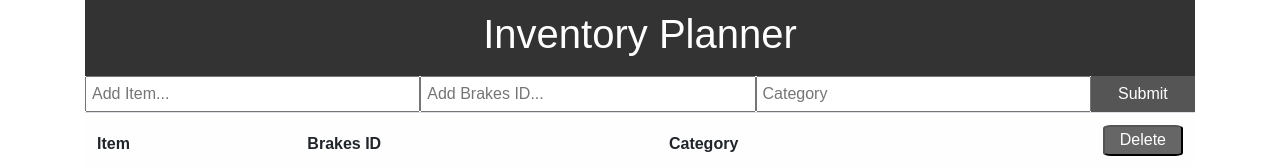
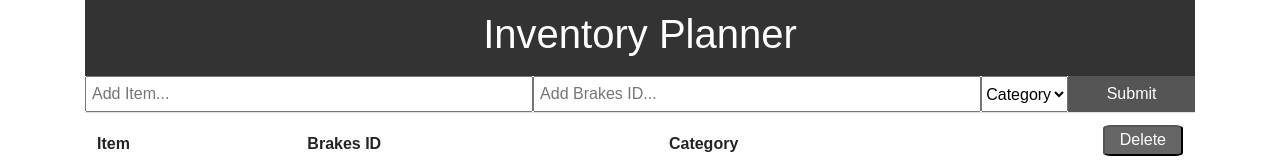
Before and after one commit to JakeSharkey1997/inventory-planner, a React (Create React App) app in the folder frontend/: page / in a window 1280 px wide. Shown: the top 166 px of the page. Built offline with nearby package versions, Linux system fonts and the light colour scheme; no server answers; the HTML template or start-up script is replaced by a standard one.

Commit message:
Category dropdown

```diff
--- a/frontend/src/components/items/AddItem.js
+++ b/frontend/src/components/items/AddItem.js
@@ -45,14 +45,12 @@ function AddItem(props) {
         value={ brakesId }
         onChange={ setBrakesIdValue }
       />
-      <input
-        type='text'
-        name='category'
-        className='submission_box'
-        placeholder='Category'
-        value={ category }
-        onChange={ setCategoryValue }
-      />
+      <select value={category} onChange= {setCategoryValue}>
+        <option value="" hidden>Category</option>
+        <option value="0">Frozen</option>
+        <option value="1">Chilled</option>
+        <option value="2">Ambient</option>
+      </select>
       <button className='inputBtn' onClick={ onSubmit }>
         Submit
       </button>
```
